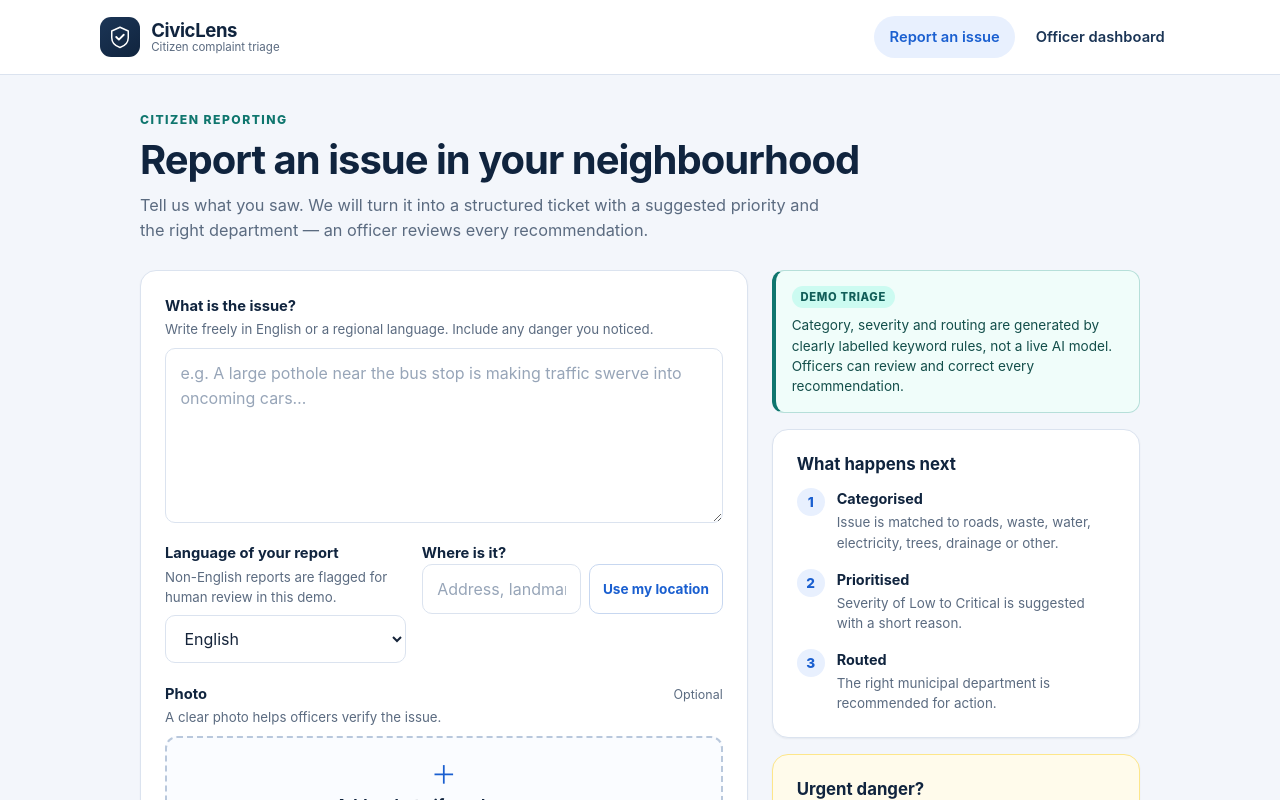
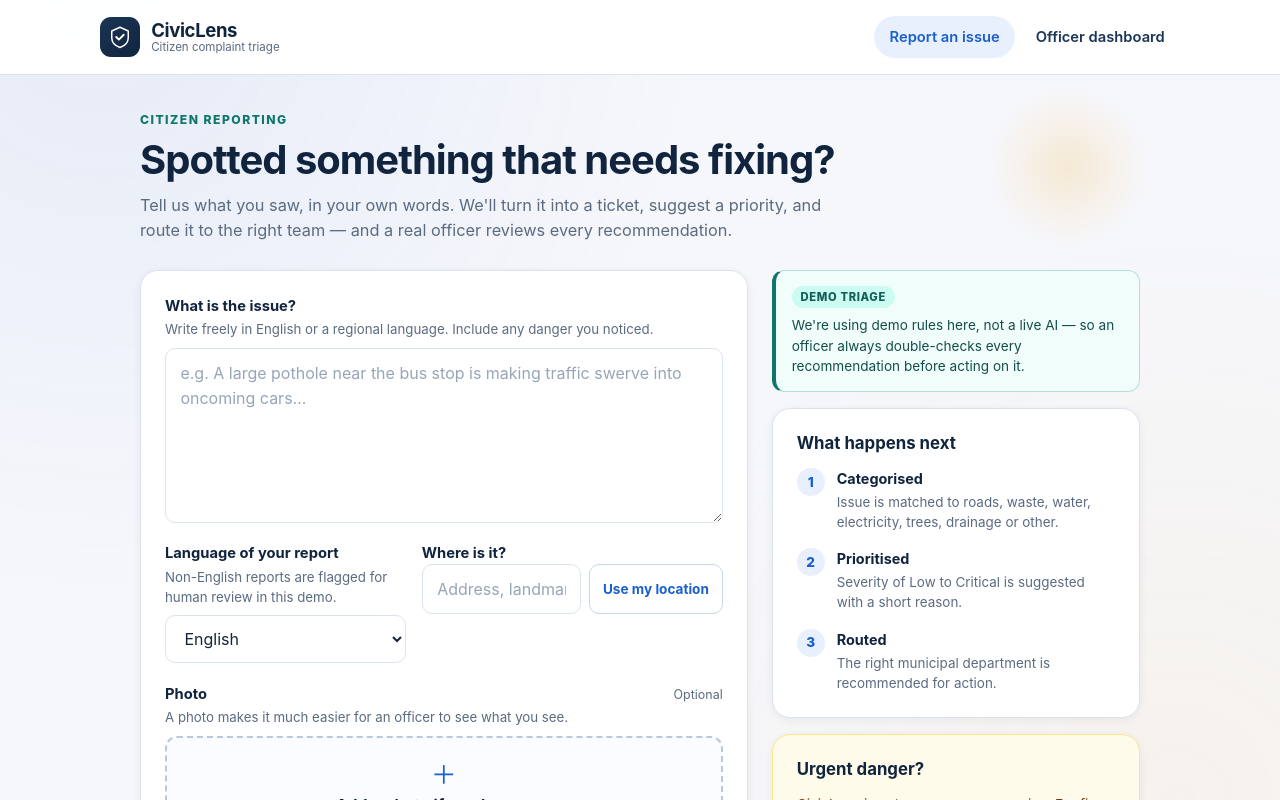
Before and after one commit to mystery-479/P2P, a React (Vite) app: page /report in a window 1280 px wide. Shown: the top 800 px of the page. Built offline with nearby package versions, Linux system fonts and the light colour scheme.

Commit message:
Make the UI warmer and more human: empathetic copy, warm palette, softer shadows

```diff
--- a/src/components/DemoNotice.tsx
+++ b/src/components/DemoNotice.tsx
@@ -7,7 +7,7 @@ export function DemoNotice({ children }: { children?: ReactNode }) {
       <span className="demo-notice__tag">Demo triage</span>
       <span>
         {children ??
-          "Category, severity and routing are generated by clearly labelled keyword rules, not a live AI model. Officers can review and correct every recommendation."}
+          "We're using demo rules here, not a live AI — so an officer always double-checks every recommendation before acting on it."}
       </span>
     </aside>
   );
--- a/src/features/complaints/ComplaintPage.tsx
+++ b/src/features/complaints/ComplaintPage.tsx
@@ -27,7 +27,7 @@ export function ComplaintPage() {
   const [contactDetail, setContactDetail] = useState("");
   const [errors, setErrors] = useState<Errors>({});
   const [submitState, setSubmitState] = useState<SubmitState>("idle");
-  const [submitError, setSubmitError] = useState("");
+  // submitError state removed; the error banner uses a fixed friendly message.
   const [locating, setLocating] = useState(false);
   const [geoError, setGeoError] = useState("");
 
@@ -35,11 +35,11 @@ export function ComplaintPage() {
     const next: Errors = {};
     const text = description.trim();
 
-    if (text.length < 10) next.description = "Please describe the issue in at least 10 characters.";
+    if (text.length < 10) next.description = "A few more words would help — what did you notice?";
     else if (text.length > 2000) next.description = "Please keep the description under 2000 characters.";
 
     if (locationText.trim().length < 3) {
-      next.location = "Add an address, landmark or map pin so officers can find the issue.";
+      next.location = "Where did you see it? An address, landmark or map pin will do.";
     }
 
     const detail = contactDetail.trim();
@@ -72,7 +72,6 @@ export function ComplaintPage() {
     }
 
     setSubmitState("submitting");
-    setSubmitError("");
     try {
       // Small delay makes the analysing state visible in the demo.
       await new Promise((resolve) => setTimeout(resolve, 700));
@@ -92,7 +91,6 @@ export function ComplaintPage() {
       });
     } catch {
       setSubmitState("error");
-      setSubmitError("We could not save your report. Please try again.");
     }
   }
 
@@ -122,10 +120,11 @@ export function ComplaintPage() {
     <div className="page page--report">
       <div className="page-heading">
         <p className="eyebrow">Citizen reporting</p>
-        <h1>Report an issue in your neighbourhood</h1>
+        <h1>Spotted something that needs fixing?</h1>
         <p className="page-heading__lede">
-          Tell us what you saw. We will turn it into a structured ticket with a suggested priority
-          and the right department — an officer reviews every recommendation.
+          Tell us what you saw, in your own words. We'll turn it into a ticket, suggest a
+          priority, and route it to the right team — and a real officer reviews every
+          recommendation.
         </p>
       </div>
 
@@ -208,7 +207,7 @@ export function ComplaintPage() {
                 </Field>
               </div>
 
-              <Field id="complaint-photo" label="Photo" optional hint="A clear photo helps officers verify the issue.">
+              <Field id="complaint-photo" label="Photo" optional hint="A photo makes it much easier for an officer to see what you see.">
                 <PhotoUpload value={photoUrl} onChange={setPhotoUrl} error={errors.photo} />
               </Field>
 
@@ -258,13 +257,14 @@ export function ComplaintPage() {
 
             {submitState === "error" && (
               <p className="form-alert" role="alert">
-                <span aria-hidden="true">⚠</span> {submitError}
+                <span aria-hidden="true">⚠</span> Sorry, something went wrong saving your report.
+                Please try again.
               </p>
             )}
 
             <div className="form-actions">
               <Button type="submit" size="lg" loading={submitState === "submitting"} fullWidth>
-                {submitState === "submitting" ? "Analysing your report…" : "Submit report"}
+                {submitState === "submitting" ? "We're looking at your report now…" : "Send my report"}
               </Button>
               <p className="form-actions__note">You will get a ticket ID on the next screen.</p>
             </div>
--- a/src/features/complaints/ConfirmationPage.tsx
+++ b/src/features/complaints/ConfirmationPage.tsx
@@ -56,9 +56,9 @@ export function ConfirmationPage() {
         </span>
         <div>
           <h1 ref={headingRef} tabIndex={-1}>
-            Report submitted successfully
+            Thanks — we've got your report
           </h1>
-          <p>Your complaint has been converted into a structured ticket.</p>
+          <p>Your complaint has been turned into a ticket. Here's what happens next.</p>
         </div>
       </div>
 
@@ -120,8 +120,8 @@ export function ConfirmationPage() {
 
           {ticket.needsReview && (
             <p className="review-note">
-              <span aria-hidden="true">👁</span> This report is flagged for officer review because the
-              triage rules were not confident or the report was not in English.
+              <span aria-hidden="true">👁</span> An officer will take a closer look at this one —
+              the details were either unclear or written in a language our demo rules can't read.
             </p>
           )}
 
@@ -136,8 +136,8 @@ export function ConfirmationPage() {
         <aside className="confirmation-aside" aria-label="Next steps">
           <DemoNotice />
           <Card className="next-steps-card">
-            <h2>Save your ticket ID</h2>
-            <p>Use it to track the issue or find it on the officer dashboard.</p>
+            <h2>Keep this ticket ID handy</h2>
+            <p>You can use it to track your report, or find it on the officer dashboard.</p>
             <div className="stack-actions">
               <Link className={buttonClass("primary", "md", "btn--full")} to={`/dashboard?ticket=${ticket.id}`}>
                 Open ticket on officer dashboard
--- a/src/features/dashboard/DashboardPage.tsx
+++ b/src/features/dashboard/DashboardPage.tsx
@@ -67,10 +67,10 @@ export function DashboardPage() {
       <div className="page-heading page-heading--row">
         <div>
           <p className="eyebrow">Municipal officers</p>
-          <h1>Officer dashboard</h1>
+          <h1>Your queue</h1>
           <p className="page-heading__lede">
-            Review the queue by priority — Critical, High, Medium, then Low — with the oldest ticket
-            first in each level.
+            The most urgent reports land at the top. Within each priority, the oldest ticket comes
+            first — so nothing slips through the cracks.
           </p>
         </div>
         <button type="button" className="link-button" onClick={handleReset}>
@@ -228,11 +228,11 @@ export function DashboardPage() {
           </div>
         ) : visible.length === 0 ? (
           <div className="empty-card">
-            <h2>{tickets.length === 0 ? "No tickets yet" : "No tickets match these filters"}</h2>
+            <h2>{tickets.length === 0 ? "No reports yet" : "Nothing matches those filters"}</h2>
             <p>
               {tickets.length === 0
-                ? "Once a citizen submits a report, it will appear here."
-                : "Try a different search term or clear your filters."}
+                ? "When a citizen sends in a report, it'll show up here for you."
+                : "Try a different search, or clear the filters to see everything."}
             </p>
             {tickets.length === 0 ? (
               <Link className={buttonClass("primary")} to="/report">
--- a/src/features/dashboard/TicketDetailPage.tsx
+++ b/src/features/dashboard/TicketDetailPage.tsx
@@ -74,7 +74,7 @@ export function TicketDetailPage() {
     setFeedback(null);
     try {
       updateTicket(ticket.id, form);
-      setFeedback({ kind: "success", text: "Changes saved. The dashboard now reflects this ticket." });
+      setFeedback({ kind: "success", text: "Saved. Your queue now shows the updated ticket." });
     } catch {
       setFeedback({ kind: "error", text: "We could not save those changes. Please try again." });
     } finally {
@@ -199,7 +199,9 @@ export function TicketDetailPage() {
         <aside className="detail-aside">
           <Card className="action-card">
             <h2>Officer actions</h2>
-            <p className="action-card__lede">Correct the triage and update the ticket status.</p>
+            <p className="action-card__lede">
+              Make it yours — correct the triage and update the status as you work it.
+            </p>
 
             {feedback && (
               <p className={feedback.kind === "success" ? "feedback feedback--success" : "form-alert"} role="status">
--- a/src/styles/global.css
+++ b/src/styles/global.css
@@ -13,7 +13,11 @@ body {
   margin: 0;
   font-family: var(--font-sans);
   color: var(--color-text);
-  background: var(--color-canvas);
+  background:
+    radial-gradient(circle at 8% 0%, rgba(26, 95, 208, 0.07) 0%, transparent 42%),
+    radial-gradient(circle at 92% 100%, rgba(245, 158, 11, 0.06) 0%, transparent 40%),
+    var(--color-canvas);
+  background-attachment: fixed;
   line-height: 1.5;
   -webkit-font-smoothing: antialiased;
 }
@@ -213,6 +217,19 @@ select {
 
 .page-heading {
   margin-bottom: 1.75rem;
+  position: relative;
+}
+
+.page--report .page-heading::after {
+  content: "";
+  position: absolute;
+  top: -1.5rem;
+  right: -0.5rem;
+  width: 160px;
+  height: 160px;
+  background: radial-gradient(circle, rgba(245, 158, 11, 0.16) 0%, transparent 70%);
+  pointer-events: none;
+  z-index: -1;
 }
 
 .eyebrow {
@@ -287,12 +304,15 @@ select {
 }
 
 .btn--primary {
-  background: var(--color-brand);
+  background: linear-gradient(135deg, var(--color-brand), var(--color-brand-dark));
   color: #fff;
+  box-shadow: 0 4px 12px rgba(26, 95, 208, 0.22);
 }
 
 .btn--primary:hover:not(:disabled) {
-  background: var(--color-brand-dark);
+  background: linear-gradient(135deg, var(--color-brand-dark), #0a3370);
+  transform: translateY(-1px);
+  box-shadow: 0 6px 16px rgba(26, 95, 208, 0.3);
 }
 
 .btn--secondary {
--- a/src/styles/tokens.css
+++ b/src/styles/tokens.css
@@ -6,7 +6,7 @@
   --color-text: #15243a;
   --color-muted: #5b6b80;
   --color-line: #dbe3ef;
-  --color-canvas: #f3f6fb;
+  --color-canvas: #f6f7fb;
   --color-surface: #ffffff;
   --color-surface-soft: #f8fafc;
 
@@ -14,6 +14,8 @@
   --color-brand-dark: #134aa6;
   --color-brand-soft: #e8f0fe;
   --color-accent: #0f766e;
+  --color-warm: #f59e0b;
+  --color-warm-soft: #fff7ed;
   --color-danger: #b42318;
 
   --color-critical-bg: #fee4e2;
@@ -27,11 +29,11 @@
 
   --radius-sm: 8px;
   --radius-md: 12px;
-  --radius-lg: 16px;
+  --radius-lg: 18px;
   --radius-pill: 999px;
 
-  --shadow-sm: 0 1px 2px rgba(16, 36, 62, 0.06);
-  --shadow-md: 0 8px 24px rgba(16, 36, 62, 0.07);
+  --shadow-sm: 0 2px 8px rgba(16, 36, 62, 0.06);
+  --shadow-md: 0 12px 32px rgba(16, 36, 62, 0.08);
 
   --focus-ring: 0 0 0 3px rgba(26, 95, 208, 0.28);
 
```
